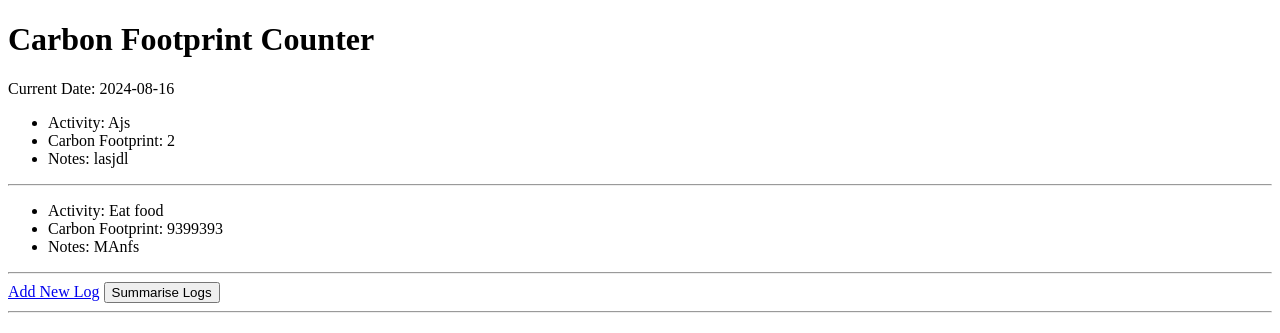
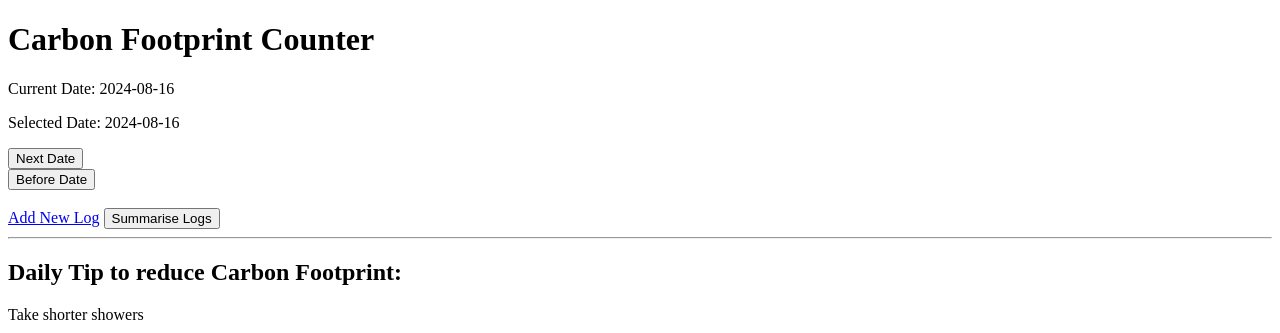
Before and after one commit to DWizard11/Carbon-Footprint-Counter-Web, a Flask app: page / in a window 1280 px wide. Shown: the top 333 px of the page. Run offline with Flask 3, Linux system fonts and the light colour scheme.

Commit message:
Fixed before and after date and summariser

```diff
--- a/logs.csv
+++ b/logs.csv
@@ -1,3 +1,3 @@
 date,activity,footprint,notes
-2024-08-16,Ajs,2,lasjdl
-2024-08-16,Eat food ,9399393,MAnfs
+2024-08-17,dasdasdas,23123123,dadasd
+2024-08-18, asd, 123, ads
--- a/main.py
+++ b/main.py
@@ -1,7 +1,8 @@
 from flask import Flask, render_template, redirect, url_for, request
 import csv
-from datetime import date
+from datetime import datetime, timedelta
 import random
+import os
 
 
 app = Flask(__name__)
@@ -19,36 +20,72 @@ tips = [
     "Make use of natural light as much as possible"
 
        ]
+global average_log
+average_log = 732.9
 
-today = date.today()
+
+today = datetime.today().date()
+global selected_date
+selected_date = today
 
 def get_logs():
-    # file closes after with block
+    total_footprint = 0
     with open('logs.csv', 'r') as file:
-        logs = []
+        logs = {}
         reader = csv.reader(file)
-        # skip the header row
-        next(reader)
-        # return the rest of the rows
+        next(reader)  # Skip header
+        log_csv = []
+
         for line in reader:
-            date = line[0]
-            activity = line[1]
-            footprint = line[2]
-            notes = line[3]
-            log = [date, activity, footprint, notes]
-            logs.append(log)
-        return logs
+            if not line[0]:
+                return logs
+            log_csv.append(line)
+
+        for i in range(len(log_csv)):
+            date = datetime.strptime(log_csv[i][0], "%Y-%m-%d")
+            activity = log_csv[i][1]
+            footprint = log_csv[i][2]
+            notes = log_csv[i][3]
+            total_footprint += int(footprint)
+
+            if i == len(log_csv) - 1:  # Last line
+                if date not in logs:
+                    logs[date.date()] = [[activity, footprint, notes]]
+                else:
+                    logs[date.date()].append([activity, footprint, notes])
+                continue
+
+            next_date = datetime.strptime(log_csv[i+1][0], "%Y-%m-%d")
+            if date == next_date:
+                if date not in logs:
+                    logs[date.date()] = [[activity, footprint, notes]]
+                else:
+                    logs[date.date()].append([activity, footprint, notes])
+            else:
+                if date not in logs:
+                    logs[date.date()] = [[activity, footprint, notes]]
+                else:
+                    logs[date.date()].append([activity, footprint, notes])
+
+        print(logs)
+        log_diff = abs(average_log - total_footprint)
+
+        return (logs, total_footprint, log_diff)
+
+
 
 @app.route('/', methods=["POST", "GET"])
 def index():
-    logs = get_logs()
+    logs, total_footprint, log_diff = get_logs()
+    tip = random.choice(tips)
 
 
-    return render_template('index.html', logs=logs, today=today, tips=tips)
+    return render_template('index.html', logs=logs, today=today, tip=tip, selected_date=selected_date, total_footprint=total_footprint, log_diff=log_diff, average_log=average_log)
 
 @app.route('/add_item', methods=['GET', 'POST'])
 def add_item():
     if request.method == 'POST':
+
         activity = request.form['activity']
         footprint = request.form['footprint']
         notes = request.form['notes']
@@ -57,22 +94,32 @@ def add_item():
         with open('logs.csv', 'a') as file:
             writer = csv.writer(file)
 
-            writer.writerow([today, activity, footprint, notes])
+            writer.writerow([datetime.strftime(today, '%Y-%m-%d'), activity, footprint, notes])
         return redirect(url_for('index'))
     else:
         return render_template('add_item.html')
 
+@app.route('/add_date', methods=['GET'])
+def add_date():
+    global selected_date
+    selected_date += timedelta(days=1)
+    return redirect(url_for('index'))
 
+@app.route('/before_date', methods=['GET'])
+def before_date():
+    global selected_date
+    selected_date -= timedelta(days=1)
+    return redirect(url_for('index'))
 
 
 if __name__ == '__main__':
     app.run(host='0.0.0.0', port=5000)
 
 # General posisble changes:
-# 1. Use random module for tips (daily tips)
+# 1. Use random module for tips (daily tips) doen
 
 # Main Functionality Checklist
 # 1. Add login page
 # 2. Setup account and SQL database
-# 3. Summariser (use alert somehow)
-# 4. Add before date after date
+# 3. Summariser (use alert somehow) done
+# 4. Add before date after date done
--- a/templates/add_item.html
+++ b/templates/add_item.html
@@ -12,7 +12,7 @@
             <label for='footprint'>Carbon Footprint: </label>
             <input type='number' name='footprint'><br><br>
             <label for='notes'>Notes: </label>
-            <textarea name='notes'>Enter Notes: </textarea><br><br>
+            <textarea name='notes'></textarea><br><br>
 
             <input type='submit' value='Add New Log'>
         </form>
--- a/templates/index.html
+++ b/templates/index.html
@@ -11,7 +11,8 @@
     <body>
         <h1>Carbon Footprint Counter</h1>
         <p>Current Date: {{ today }} </p>
-        {% for log in logs %}
+        <p>Selected Date: {{ selected_date }}</p>
+        {% for log in logs[selected_date] %}
             <ul>
                 <li>Activity: {{ log[1] }}</li>
                 <li>Carbon Footprint: {{ log [2] }}</li>
@@ -20,12 +21,24 @@
             </ul>
         <hr>
         {% endfor %}
+        <form action='{{ url_for("add_date") }}' method='GET'>
+            <button type="submit">Next Date</button>
+        </form>
+        <form action='{{ url_for("before_date") }}' method='GET'>
+            <button type="submit">Before Date</button>
+        </form>
+        <br>
         <a href="{{ url_for('add_item') }}">Add New Log</a>
         <button id='openDialog'>Summarise Logs</button>
 
         <dialog id='summarisedDialog'>
             <h1>Summarised Logs: </h1>
-            <p>Congrats you made this dialog well done!</p>
+            <p>Your total calculated Carbon Footprint of the Day is {{ total_footprint }} kg</p>
+            {% if log_diff < average_log %}
+                <p>You have used {{ log_diff }} less than the Singapore Average Carbon Footprint of {{ average_log }} kg</p>
+            {% else %}
+                <p>You have used {{ log_diff }} kg more than the Singapore Average Carbon Footprint of {{ average_log }} kg</p>
+            {% endif %}
             <button id='closeDialog'>Close</button>
 
         </dialog>
```
Also changed, not shown: static/style.css (line endings or trailing spaces).
